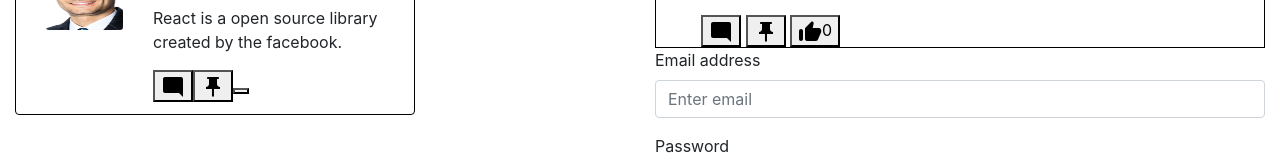
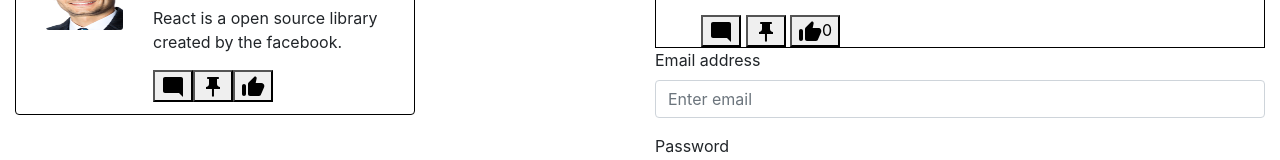
Before and after one commit to MdTauseef27/PracticePurpose, a React (Create React App) app: page / in a window 1280 px wide. Shown: the part 508-668 px from the top of the page. Built offline with nearby package versions, Linux system fonts and the light colour scheme.

Commit message:
added logo on button

```diff
--- a/src/Component/Cardex.jsx
+++ b/src/Component/Cardex.jsx
@@ -98,7 +98,9 @@ export const Cardex = () => {
               <button>
                 <img src={imgLogo2} alt=""></img>
               </button>
-              <button></button>
+              <button>
+                <img src={imgLogo3} alt=""></img>
+              </button>
             </Card.Body>
           </Col>
         </Row>
```
